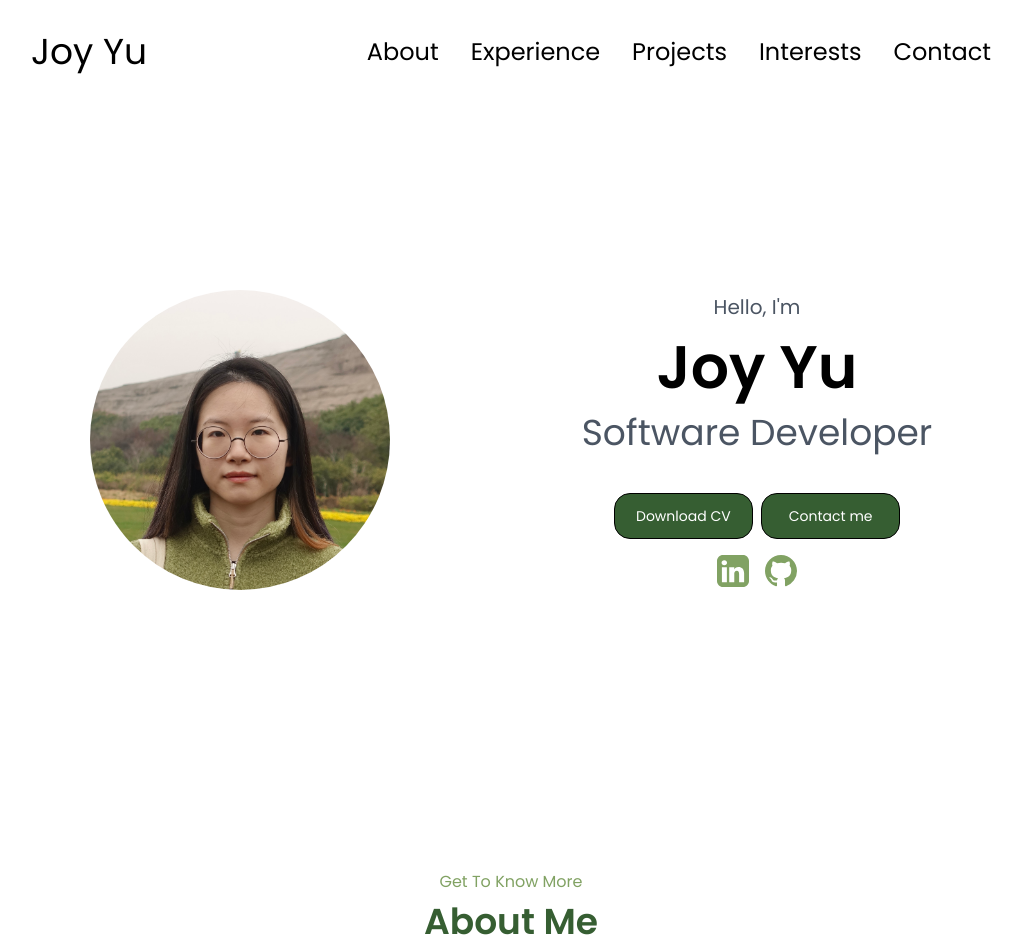
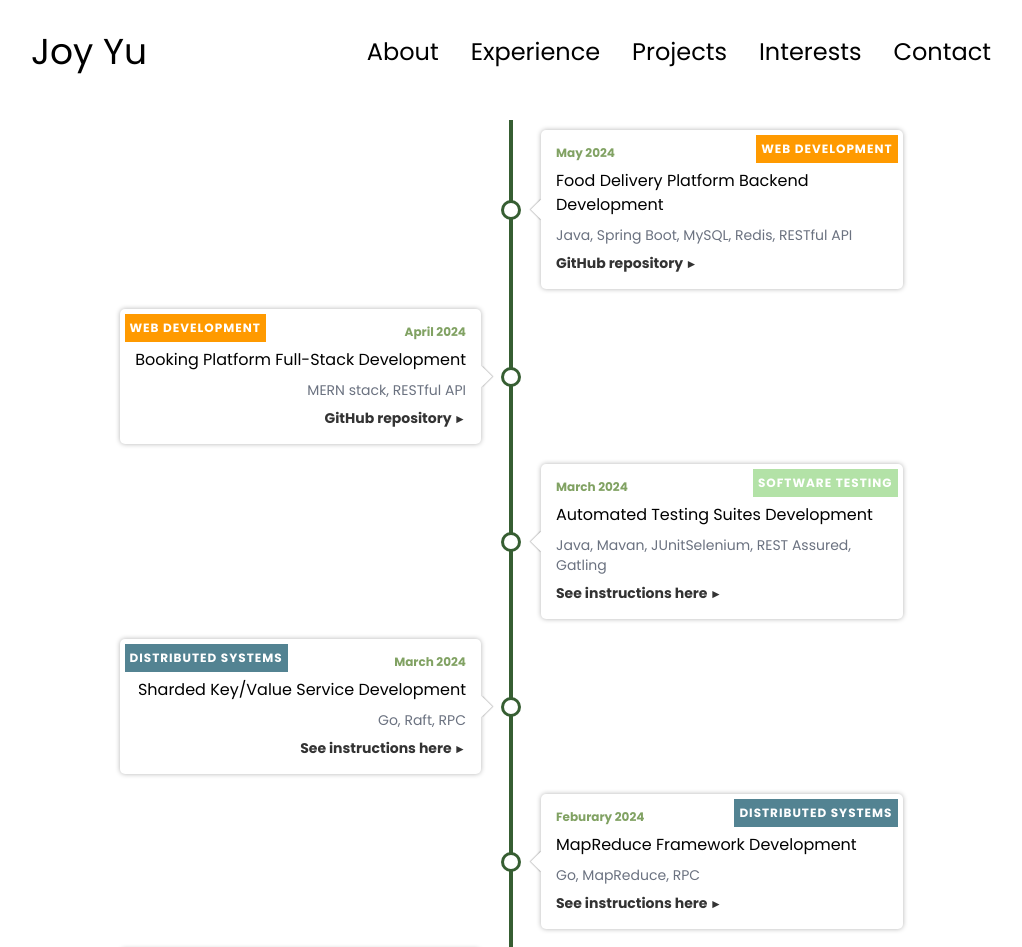
Before and after one commit to circle117/circle117.github.io, a React (Vite) app: page /projects in a window 1280 px wide. Shown: the top 947 px of the page, without its empty margins (129-1151 px from the left). Built offline with nearby package versions, Linux system fonts and the light colour scheme.

Commit message:
add the projects page

```diff
--- a/package.json
+++ b/package.json
@@ -21,6 +21,7 @@
     "react-burger-menu": "^3.0.9",
     "react-dom": "^18.2.0",
     "react-router-dom": "^6.23.1",
+    "react-router-hash-link": "^2.4.3",
     "tailwindcss": "^3.4.4"
   },
   "devDependencies": {
--- a/src/App.jsx
+++ b/src/App.jsx
@@ -1,21 +1,18 @@
-import Navigator from "./components/Navigator";
-import AboutPage from "./pages/AboutPage";
-import ProfilePage from "./pages/ProfilePage";
-import ExperiencePage from "./pages/ExperiencePage";
-import ContactPage from "./pages/ContactPage";
-import Footer from "./components/Footer";
+import { BrowserRouter, Routes, Route } from "react-router-dom";
+import Layout from "./components/Layout";
+import HomePage from "./pages/HomePage";
+import ProjectsPage from "./pages/ProjectsPage";
 
 function App() {
   return (
-    <div className="lg:px-32 flex flex-col 2xl:px-64">
-      <Navigator />
-      <ProfilePage />
-      <AboutPage />
-      <ExperiencePage />
-      <ContactPage />
-
-      <Footer />
-    </div>
+    <BrowserRouter>
+      <Routes>
+        <Route path="/" element={<Layout />}>
+          <Route index element={<HomePage />} />
+          <Route path="/projects" element={<ProjectsPage />} />
+        </Route>
+      </Routes>
+    </BrowserRouter>
   );
 }
 
--- /dev/null
+++ b/src/components/Layout.jsx
@@ -0,0 +1,11 @@
+import Navigator from "./Navigator";
+import { Outlet } from "react-router-dom";
+
+export default function Layout() {
+  return (
+    <div className="lg:px-32 flex flex-col 2xl:px-64">
+      <Navigator />
+      <Outlet />
+    </div>
+  );
+}
--- a/src/components/Navigator.jsx
+++ b/src/components/Navigator.jsx
@@ -1,6 +1,8 @@
 import Hamburger from "hamburger-react";
 import { useState } from "react";
 import useWindowDimensions from "./WindowDimensions";
+import { Link } from "react-router-dom";
+import { HashLink } from "react-router-hash-link";
 
 export default function Navigator() {
   const { width } = useWindowDimensions();
@@ -21,19 +23,19 @@ export default function Navigator() {
           <div>
             <ul className="flex gap-8 text-2xl">
               <li>
-                <a href="#about">About</a>
+                <HashLink to="/#about">About</HashLink>
               </li>
               <li>
-                <a href="#experience">Experience</a>
+                <HashLink to="/#experience">Experience</HashLink>
               </li>
               <li>
-                <a href="#projects">Projects</a>
+                <Link to={"/projects"}>Projects</Link>
               </li>
               <li>
                 <a href="#interests">Interests</a>
               </li>
               <li>
-                <a href="#contact">Contact</a>
+                <HashLink to="/#contact">Contact</HashLink>
               </li>
             </ul>
           </div>
@@ -47,32 +49,32 @@ export default function Navigator() {
           <div className="relative inline-block">
             <Hamburger toggled={isOpen} onToggle={toggleMenu} />
             {isOpen && (
-              <div className="absolute right-0 bg-white shadow-sm text-xl border-y-2 border-y-slate-500 p-4 justify-between">
+              <div className="absolute z-50 right-0 bg-white shadow-sm text-xl border-y-2 border-y-slate-500 p-4 justify-between">
                 <ul>
                   <li>
-                    <a className="" href="#about" onClick={toggleMenu}>
+                    <HashLink to="/#about" onClick={toggleMenu}>
                       About
-                    </a>
+                    </HashLink>
                   </li>
                   <li>
-                    <a className="" href="#experience" onClick={toggleMenu}>
+                    <HashLink to="/#experience" onClick={toggleMenu}>
                       Experience
-                    </a>
+                    </HashLink>
                   </li>
                   <li>
-                    <a className="" href="#projects" onClick={toggleMenu}>
+                    <Link to={"/projects"} onClick={toggleMenu}>
                       Projects
-                    </a>
+                    </Link>
                   </li>
                   <li>
-                    <a className="" href="#interests" onClick={toggleMenu}>
+                    <a href="#interests" onClick={toggleMenu}>
                       Interests
                     </a>
                   </li>
                   <li>
-                    <a className="" href="#contact" onClick={toggleMenu}>
+                    <HashLink to="/#contact" onClick={toggleMenu}>
                       Contact
-                    </a>
+                    </HashLink>
                   </li>
                 </ul>
               </div>
--- /dev/null
+++ b/src/components/TimelineItem.jsx
@@ -0,0 +1,22 @@
+export default function TimelineItem({ data, key }) {
+  return (
+    <div className="timeline-item">
+      <div className="timeline-item-content">
+        {data.category && (
+          <span className="tag" style={{ background: data.category.color }}>
+            {data.category.tag}
+          </span>
+        )}
+        <time>{data.date}</time>
+        <p className="text-md my-2">{data.text}</p>
+        <p className="text-sm mb-2 text-gray-500">{data.skills}</p>
+        {data.link && (
+          <a href={data.link.url} target="_blank" rel="noopener noreferrer">
+            {data.link.text}
+          </a>
+        )}
+        <span className="circle" />
+      </div>
+    </div>
+  );
+}
--- a/src/index.css
+++ b/src/index.css
@@ -27,3 +27,213 @@ a:hover {
 button {
   @apply p-3 w-full text-white rounded-2xl;
 }
+
+/* TimelineCSS */
+/* * {
+	box-sizing: border-box;
+}
+
+body {
+	background-image: linear-gradient(135deg, #f5f7fa 0%, #c3cfe2 100%);
+
+	display: flex;
+	align-items: center;
+	justify-content: center;
+	flex-direction: column;
+
+	min-height: 100vh;
+	font-family: 'Lato', sans-serif;
+	margin: 0;
+} */
+
+/* h1 {
+	text-align: center;
+}
+
+#app {
+	padding: 0 20px;
+	width: 100%;
+} */
+
+.timeline-container {
+  display: flex;
+  flex-direction: column;
+  position: relative;
+  margin: 40px 0;
+}
+
+.timeline-container::after {
+  background-color: #365e32;
+  content: "";
+  position: absolute;
+  left: calc(50% - 2px);
+  width: 4px;
+  height: 100%;
+}
+
+.timeline-item {
+  display: flex;
+  justify-content: flex-end;
+  padding-right: 30px;
+  position: relative;
+  margin: 10px 0;
+  width: 50%;
+}
+
+.timeline-item:nth-child(odd) {
+  align-self: flex-end;
+  justify-content: flex-start;
+  padding-left: 30px;
+  padding-right: 0;
+}
+
+.timeline-item-content {
+  box-shadow: 0 0 5px rgba(0, 0, 0, 0.3);
+  border-radius: 5px;
+  background-color: #fff;
+  display: flex;
+  flex-direction: column;
+  align-items: flex-end;
+  padding: 15px;
+  position: relative;
+  width: 400px;
+  max-width: 75%;
+  text-align: right;
+}
+
+.timeline-item-content::after {
+  content: " ";
+  background-color: #fff;
+  box-shadow: 1px -1px 1px rgba(0, 0, 0, 0.2);
+  position: absolute;
+  right: -7.5px;
+  top: calc(50% - 7.5px);
+  transform: rotate(45deg);
+  width: 15px;
+  height: 15px;
+}
+
+.timeline-item:nth-child(odd) .timeline-item-content {
+  text-align: left;
+  align-items: flex-start;
+}
+
+.timeline-item:nth-child(odd) .timeline-item-content::after {
+  right: auto;
+  left: -7.5px;
+  box-shadow: -1px 1px 1px rgba(0, 0, 0, 0.2);
+}
+
+.timeline-item-content .tag {
+  color: #fff;
+  font-size: 12px;
+  font-weight: bold;
+  top: 5px;
+  left: 5px;
+  letter-spacing: 1px;
+  padding: 5px;
+  position: absolute;
+  text-transform: uppercase;
+}
+
+.timeline-item:nth-child(odd) .timeline-item-content .tag {
+  left: auto;
+  right: 5px;
+}
+
+.timeline-item-content time {
+  @apply text-secondary text-xs font-bold;
+}
+
+/* .timeline-item-content p {
+  font-size: 16px;
+  line-height: 24px;
+  margin: 5px 0;
+  max-width: 250px;
+} */
+
+.timeline-item-content a {
+  color: #333;
+  text-decoration: none;
+  font-size: 14px;
+  font-weight: bold;
+}
+
+.timeline-item-content a::after {
+  content: " ►";
+  font-size: 12px;
+}
+
+.timeline-item-content .circle {
+  background-color: #fff;
+  border: 3px solid #365e32;
+  border-radius: 50%;
+  position: absolute;
+  top: calc(50% - 10px);
+  right: -40px;
+  width: 20px;
+  height: 20px;
+  z-index: 100;
+}
+
+.timeline-item:nth-child(odd) .timeline-item-content .circle {
+  right: auto;
+  left: -40px;
+}
+
+@media only screen and (max-width: 1023px) {
+  .timeline-item-content {
+    max-width: 100%;
+  }
+}
+
+@media only screen and (max-width: 767px) {
+  .timeline-item-content,
+  .timeline-item:nth-child(odd) .timeline-item-content {
+    padding: 15px 10px;
+    text-align: center;
+    align-items: center;
+  }
+
+  .timeline-item-content .tag {
+    width: calc(100% - 10px);
+    text-align: center;
+  }
+
+  .timeline-item-content time {
+    margin-top: 20px;
+  }
+
+  .timeline-item-content a {
+    text-decoration: underline;
+  }
+
+  .timeline-item-content a::after {
+    display: none;
+  }
+}
+
+/* footer {
+    background-color: #222;
+    color: #fff;
+    font-size: 14px;
+    bottom: 0;
+    position: fixed;
+    left: 0;
+    right: 0;
+    text-align: center;
+    z-index: 999;
+}
+
+footer p {
+    margin: 10px 0;
+}
+
+footer i {
+    color: red;
+}
+
+footer a {
+    color: #3c97bf;
+    text-decoration: none;
+} */
--- a/src/pages/AboutPage.jsx
+++ b/src/pages/AboutPage.jsx
@@ -42,7 +42,7 @@ export default function AboutPage() {
                 </svg>
                 <p className="text-2xl font-semibold text-primary">Education</p>
               </div>
-              <div className="flex justify-center h-2/5 px-8 py-4 overflow-hidden">
+              <div className="flex justify-center gap-2 h-2/5 px-8 py-4 overflow-hidden">
                 <p className="text-l">
                   Bachelor of Engineering in Computer Science and Technology @
                   Shanghai University
--- /dev/null
+++ b/src/pages/HomePage.jsx
@@ -0,0 +1,15 @@
+import ProfilePage from "./ProfilePage";
+import AboutPage from "./AboutPage";
+import ExperiencePage from "./ExperiencePage";
+import ContactPage from "./ContactPage";
+
+export default function HomePage() {
+  return (
+    <div>
+      <ProfilePage />
+      <AboutPage />
+      <ExperiencePage />
+      <ContactPage />
+    </div>
+  );
+}
--- /dev/null
+++ b/src/pages/ProjectsPage.jsx
@@ -0,0 +1,129 @@
+import TimelineItem from "../components/TimelineItem";
+
+export default function ProjectsPage() {
+  const timelineData = [
+    {
+      text: "Food Delivery Platform Backend Development",
+      date: "May 2024",
+      skills: "Java, Spring Boot, MySQL, Redis, RESTful API",
+      category: {
+        tag: "Web Development",
+        color: "#FF9A00",
+      },
+      link: {
+        url: "https://github.com/circle117/food-delivery-platform",
+        text: "GitHub repository",
+      },
+    },
+    {
+      text: "Booking Platform Full-Stack Development",
+      date: "April 2024",
+      skills: "MERN stack, RESTful API",
+      category: {
+        tag: "Web Development",
+        color: "#FF9A00",
+      },
+      link: {
+        url: "https://github.com/circle117/booking-platform",
+        text: "GitHub repository",
+      },
+    },
+    {
+      text: "Automated Testing Suites Development",
+      date: "March 2024",
+      skills: "Java, Mavan, JUnitSelenium, REST Assured, Gatling",
+      category: {
+        tag: "Software Testing",
+        color: "#B3E2A7",
+      },
+      link: {
+        url: "http://nil.csail.mit.edu/6.824/2022/labs/lab-shard.html",
+        text: "See instructions here",
+      },
+    },
+    {
+      text: "Sharded Key/Value Service Development",
+      date: "March 2024",
+      skills: "Go, Raft, RPC",
+      category: {
+        tag: "Distributed Systems",
+        color: "#538392",
+      },
+      link: {
+        url: "http://nil.csail.mit.edu/6.824/2022/labs/lab-shard.html",
+        text: "See instructions here",
+      },
+    },
+    {
+      text: "MapReduce Framework Development",
+      date: "Feburary 2024",
+      skills: "Go, MapReduce, RPC",
+      category: {
+        tag: "Distributed Systems",
+        color: "#538392",
+      },
+      link: {
+        url: "https://pdos.csail.mit.edu/6.824/labs/lab-mr.html",
+        text: "See instructions here",
+      },
+    },
+    {
+      text: "Web-based Course System Full-stack Development",
+      date: "November 2022",
+      skills: "Java, Spring, MySQL, Vue.js, Element UI",
+      category: {
+        tag: "Web Development",
+        color: "#FF9A00",
+      },
+      link: {
+        url: "https://github.com/circle117/course-management-system-backend",
+        text: "GitHub repository",
+      },
+    },
+    {
+      text: "Polyimides Representation and Properties Prediction",
+      date: "January - June 2022",
+      skills: "Python, TensorFlow, GCN, TabNet",
+      category: {
+        tag: "Data Mining",
+        color: "#808836",
+      },
+      link: {
+        url: "https://github.com/circle117/MaterialsGCN",
+        text: "GitHub repository",
+      },
+    },
+    {
+      text: "Data Analyst Intern at Trip.com Group Ltd.",
+      date: "June 2021 - Feburary 2022",
+      skills: "Python, Selenium, Appium, Data Analytics",
+      category: {
+        tag: "Internship",
+        color: "#D10363",
+      },
+      link: {
+        url: "https://github.com/circle117/ImageScanningAndStitching",
+        text: "Image Processing GitHub repository",
+      },
+    },
+    {
+      text: "ChessBoard Problem Visualization",
+      date: "October 2020",
+      skills: "Python, PyQt, Algorithm",
+      link: {
+        url: "https://github.com/circle117/ChessBoard-Problem-Visualization",
+        text: "GitHub repository",
+      },
+    },
+  ];
+
+  return (
+    timelineData.length > 0 && (
+      <div className="timeline-container">
+        {timelineData.map((data, idx) => (
+          <TimelineItem data={data} key={idx} />
+        ))}
+      </div>
+    )
+  );
+}
```
Also changed, not shown: src/pages/ExperiencePage.jsx (+6 -2 lines), src/components/Timeline.jsx (added), 2 other files (tests, documents, lock files or other folders).
